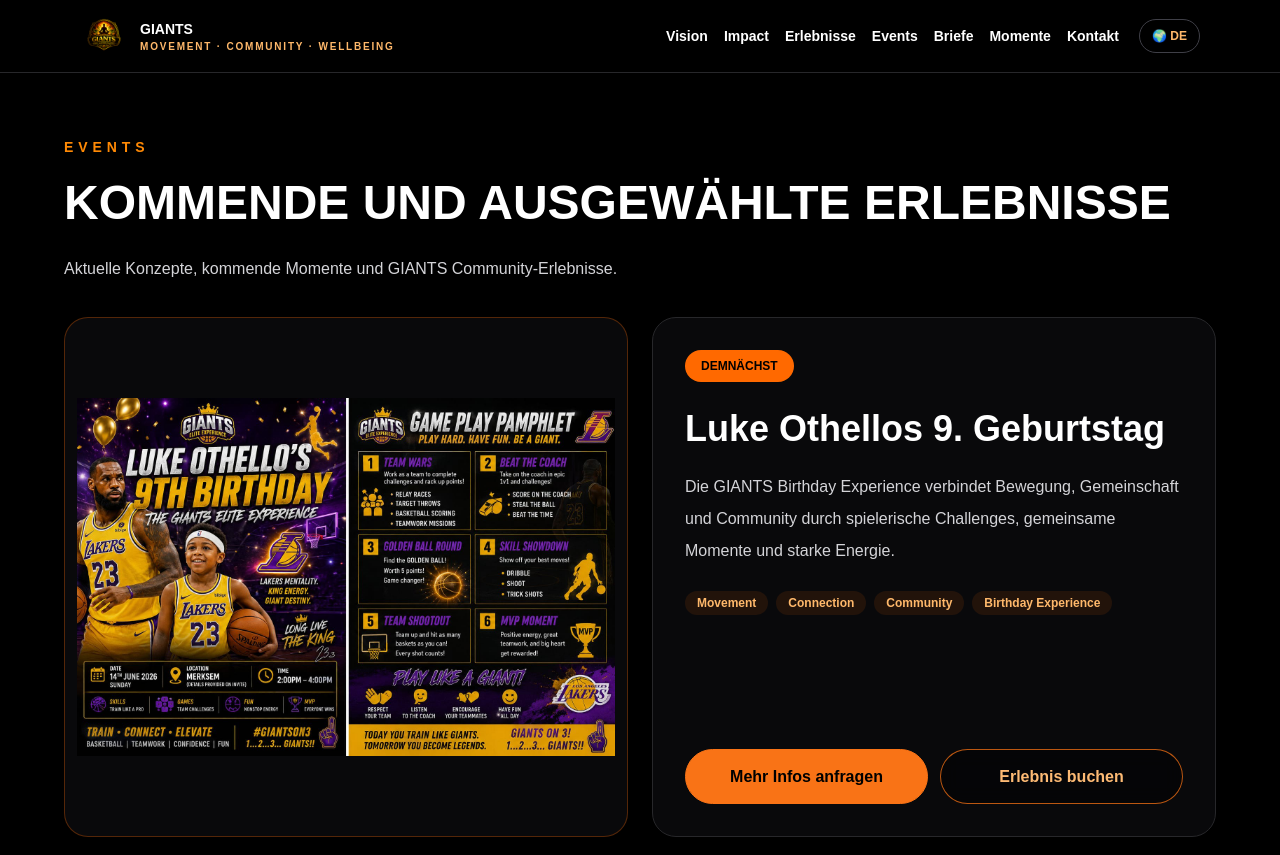
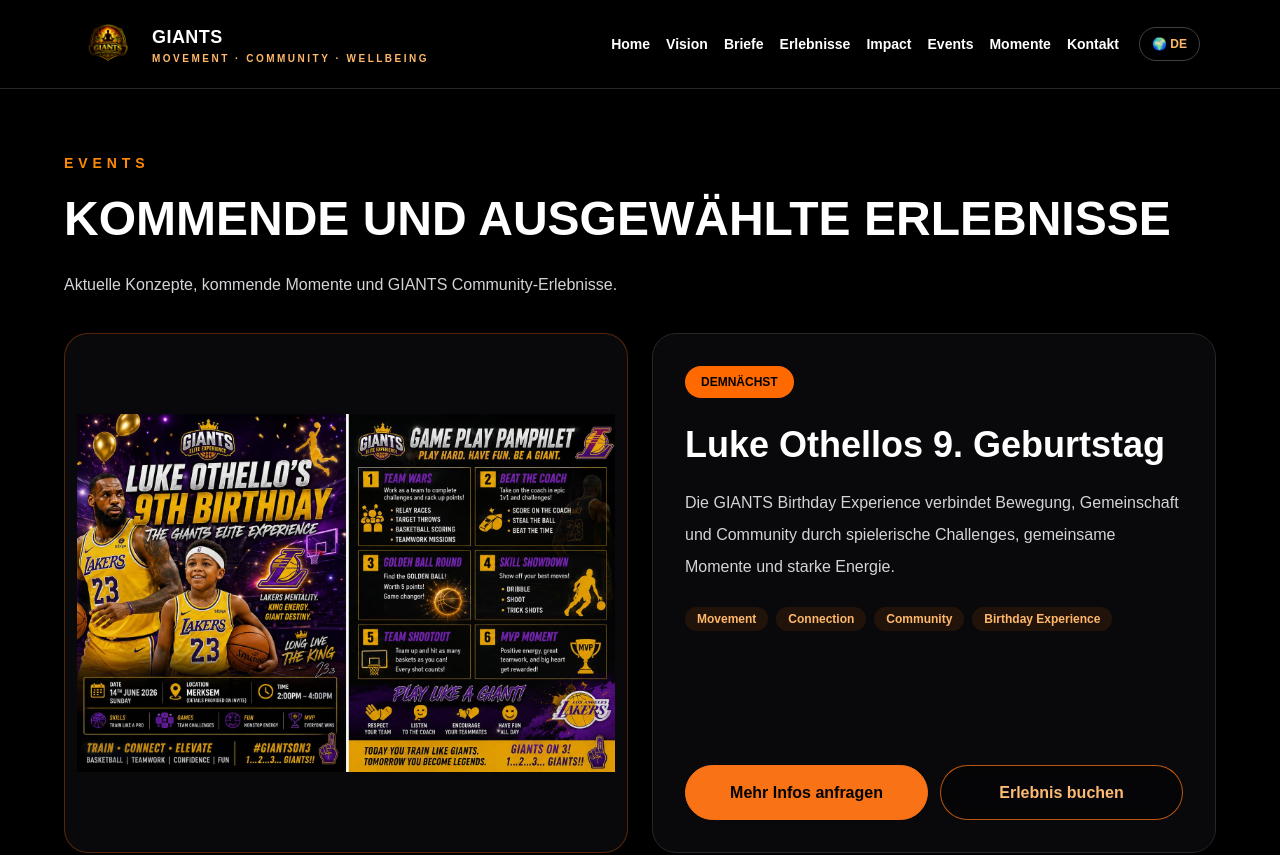
Before and after one commit to BarbFlegel/giants-website, a Next.js app: page /de/events in a window 1280 px wide. Shown: the top 855 px of the page. Built offline with nearby package versions, Linux system fonts and the light colour scheme.

Commit message:
Update Header.tsx

```diff
--- a/app/[locale]/components/Header.tsx
+++ b/app/[locale]/components/Header.tsx
@@ -18,27 +18,27 @@ export default function Header({
 
   return (
     <header className="sticky top-0 z-50 border-b border-zinc-800 bg-black/95 backdrop-blur">
-      <div className="mx-auto flex max-w-6xl flex-col items-center gap-3 px-4 py-3 lg:flex-row lg:justify-between">
+      <div className="mx-auto flex max-w-6xl flex-col items-center gap-4 px-4 py-4 lg:flex-row lg:justify-between">
         <Link
           href={`/${locale}`}
-          className="flex items-center justify-center gap-3 text-center lg:text-left"
+          className="flex items-center justify-center gap-4 text-center lg:text-left"
         >
-          <div className="relative h-12 w-12 shrink-0 overflow-hidden rounded-full bg-black">
+          <div className="relative h-12 w-12 shrink-0 overflow-hidden rounded-full bg-black md:h-14 md:w-14">
             <Image
               src="/images/giants-logo.png"
               alt="GIANTS logo"
               fill
               unoptimized
-              sizes="48px"
-              className="scale-150 object-contain"
+              sizes="64px"
+              className="object-contain scale-150"
             />
           </div>
 
           <div>
-            <p className="text-sm font-black uppercase text-white">
+            <p className="text-lg font-black uppercase tracking-wide text-white">
               {t.brand.name}
             </p>
-            <p className="text-[10px] font-semibold uppercase tracking-[0.18em] text-orange-300">
+            <p className="text-[10px] font-semibold uppercase tracking-[0.25em] text-orange-300">
               {t.brand.tagline}
             </p>
           </div>
@@ -46,27 +46,31 @@ export default function Header({
 
         <div className="flex flex-col items-center gap-3 lg:flex-row lg:gap-5">
           <nav className="flex flex-wrap justify-center gap-x-4 gap-y-2">
+            <Link href={`/${locale}`} className={navClass}>
+              Home
+            </Link>
+
             <Link href={`/${locale}/vision`} className={navClass}>
               {t.nav.vision}
+            </Link>
+
+            <Link href={`/${locale}/letters`} className={navClass}>
+              {t.nav.letters}
+            </Link>
+
+            <Link href={`/${locale}/experiences`} className={navClass}>
+              {t.nav.experiences}
             </Link>
 
             <Link href={`/${locale}/impact`} className={navClass}>
               {t.nav.community}
             </Link>
 
-            <Link href={`/${locale}/experiences`} className={navClass}>
-              {t.nav.experiences}
-            </Link>
-
             <Link href={`/${locale}/events`} className={navClass}>
               {t.nav.events}
             </Link>
 
-            <Link href={`/${locale}/letters`} className={navClass}>
-              {t.nav.letters}
-            </Link>
-
-            <Link href={`/${locale}#gallery`} className={navClass}>
+            <Link href={`/${locale}/moments`} className={navClass}>
               {t.nav.gallery}
             </Link>
 
```
